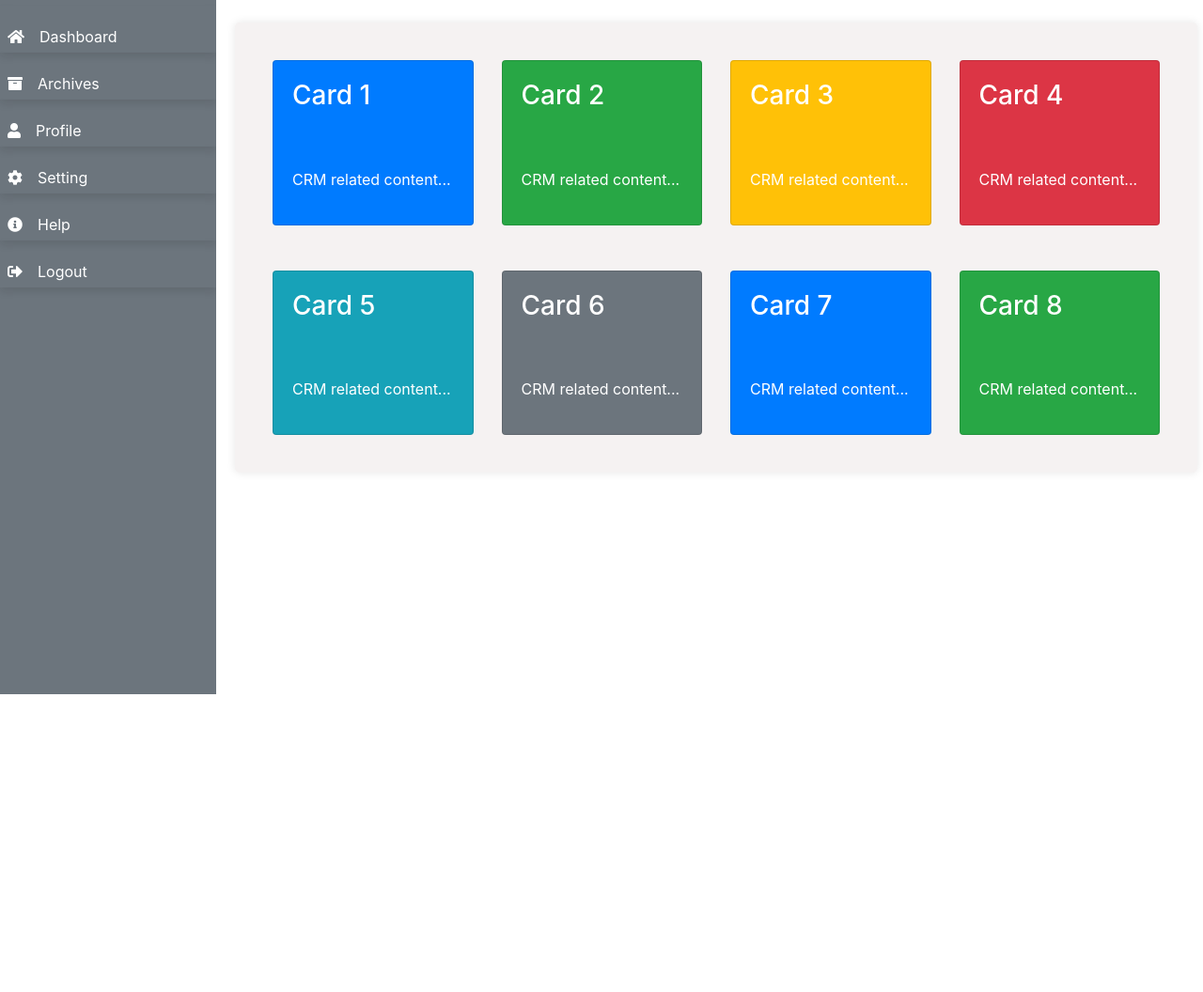
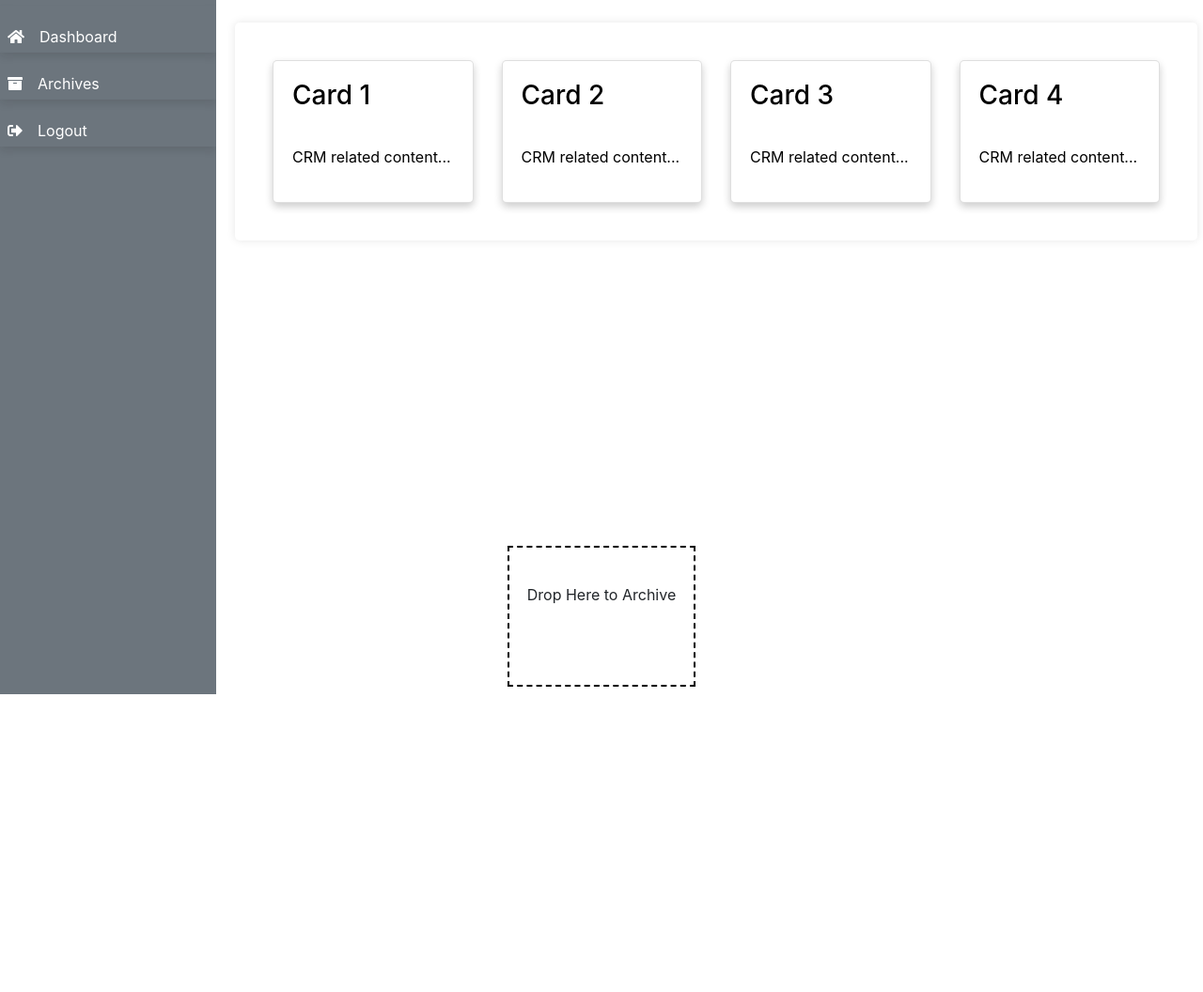
Before and after one commit to Amruthamca/CRM_project, a Django app: page /user_home in a window 1280 px wide. Shown: the part 60-1116 px from the top of the page at 94% size. Before the commit the page ends 799 px from the top, so only its background shows below. Run offline with Django 5.2, Linux system fonts and the light colour scheme.

Commit message:
second commit

```diff
--- a/crmapp/urls.py
+++ b/crmapp/urls.py
@@ -11,5 +11,5 @@ urlpatterns = [
     path('add_details',views.add_details,name='add_details'),
     path('adminlogin',views.adminlogin,name='adminlogin'),
     path('logout1',views.logout1,name='logout1'),
-    path('archive/', views.archive, name='archive'),
+
 ]
--- a/crmapp/views.py
+++ b/crmapp/views.py
@@ -2,7 +2,7 @@ from django.shortcuts import render,redirect
 from django.contrib import messages
 from django.contrib.auth.models import User,auth
 from django.contrib.auth import login,authenticate
-from crmapp.models import userdetails
+from crmapp.models import userdetails,CardModel
 
 # Create your views here.
 def home(request):
@@ -83,6 +83,3 @@ def logout1(request):
 
 def user_home(request):
     return render(request,'log.html')
-
-def archive(request):
-    return render(request, 'archive.html')
--- a/templates/log.html
+++ b/templates/log.html
@@ -23,7 +23,6 @@
                 overflow-y: auto;
                 padding-top: 10px;
                 z-index: 1000;
-
             }
             .navbar-light .navbar-nav .nav-link {
                 color: #040404;
@@ -38,11 +37,10 @@
             }
             .navbar-nav .nav-link {
                 padding-left: 10px;
-
             }
             .card-d {
                 margin-left: 250px;
-                background-color: #f5f2f2;
+                background-color: #ffffff;
                 padding: 40px;
                 border-radius: 5px;
                 box-shadow: 0 0 10px rgba(0, 0, 0, 0.1);
@@ -57,10 +55,39 @@
                 box-shadow: 0 5px 8px rgba(16, 16, 16, 0.1);
                 padding-bottom: 20px;
             }
+        }
 
+        .card {
+            color: black;
+            box-shadow: 0 4px 8px 0 rgba(0,0,0,0.2);
+            transition: 0.3s;
+            border-radius: 5px;
+        }
+
+        .card:hover {
+            box-shadow: 0 8px 16px 0 rgba(0,0,0,0.2);
+        }
+
+        .dustbin-container {
+            display: flex;
+            justify-content: center;
+            align-items: center;
+            height: 100vh;
+        }
+
+        .dustbin {
+            width: 200px;
+            height: 150px;
+            border: 2px dashed black;
+            text-align: center;
+            line-height: 100px;
+            cursor: pointer;
+        }
+
+        .dustbin:hover {
+            background-color: #f0f0f0;
         }
     </style>
-    {% load static %}
 </head>
 <body>
     <!-- Horizontal Navbar -->
@@ -80,135 +107,89 @@
             <li class="nav-item">
                 <a class="nav-link text-white" href="{% url 'user_home' %}"><i class="fas fa-home mr-3"></i>Dashboard</a>
             </li>
+            <li class="nav-item">
+                <a class="nav-link text-white" href=""><i class="fas fa-archive mr-3"></i>Archives</a>
+            </li>
 
-                <li class="nav-item">
-                    <a class="nav-link text-white" href="{% url 'archive' %}"><i class="fas fa-archive mr-3"></i>Archives</a>
-
-                </li>
-                <li class="nav-item">
-                    <a class="nav-link text-white" href=""><i class="fas fa-user mr-3"></i>Profile</a>
-
-                </li>
-                <li class="nav-item">
-                    <a class="nav-link text-white" href=""><i class="fas fa-cog mr-3"></i>Setting</a>
-                </li>
-                <li class="nav-item">
-                    <a class="nav-link text-white" href=""><i class="fas fa-info-circle mr-3"></i>Help</a>
-                </li>
             <li class="nav-item">
                 <a class="nav-link text-white" href="{% url 'logout1' %}"><i class="fas fa-sign-out-alt mr-3"></i>Logout</a>
             </li>
         </ul>
     </div>
     </nav><br>
-
-    <div class="container-fluid card-d" id="sourceCard">
+    <div class="container-fluid card-d" id="card">
         <div class="row">
-            <div class="col-md-3">
-                <div class="card bg-primary text-white" draggable="true" ondragend="addToArchive('Card 1')">
+            <!-- Card elements -->
+            <div class="col-md-3" draggable="true" id="card1" ondragstart="dragStart(event)">
+                <div class="card">
                     <div class="card-body">
-                        <h3 class="card-title">Card 1</h3><br><br>
+                        <h3 class="card-title">Card 1</h3><br>
                         <p>CRM related content...</p>
                     </div>
                 </div>
             </div>
-            <div class="col-md-3">
-                <div class="card bg-success text-white" draggable="true" ondragend="addToArchive('Card 2')">
+            <div class="col-md-3" draggable="true" id="card2" ondragstart="dragStart(event)">
+                <div class="card" >
                     <div class="card-body">
-
-                        <h3 class="card-title">Card 2</h3><br><br>
+                        <h3 class="card-title">Card 2</h3><br>
                         <p>CRM related content...</p>
                     </div>
                 </div>
             </div>
-            <div class="col-md-3">
-                <div class="card bg-warning text-white" draggable="true" ondragend="addToArchive('Card 3')">
+            <div class="col-md-3" draggable="true" id="card3" ondragstart="dragStart(event)">
+                <div class="card" >
                     <div class="card-body">
-                        <h3 class="card-title">Card 3</h3><br><br>
+                        <h3 class="card-title">Card 3</h3><br>
                         <p>CRM related content...</p>
                     </div>
                 </div>
             </div>
-            <div class="col-md-3">
-                <div class="card bg-danger text-white" draggable="true" ondragend="addToArchive('Card 4')">
+            <div class="col-md-3" draggable="true" id="card4" ondragstart="dragStart(event)">
+                <div class="card" >
                     <div class="card-body">
-
-                        <h3 class="card-title">Card 4</h6><br><br>
-                        <p>CRM related content...</p>
-                    </div>
-                </div>
-            </div>
-        </div>
-        <div class="row mt-5">
-            <div class="col-md-3">
-                <div class="card bg-info text-white" draggable="true" ondragend="addToArchive('Card 5')">
-                    <div class="card-body">
-
-                        <h3 class="card-title">Card 5</h3><br><br>
-                        <p>CRM related content...</p>
-                    </div>
-                </div>
-            </div>
-            <div class="col-md-3">
-                <div class="card bg-secondary text-white" draggable="true" ondragend="addToArchive('Card 6')">
-                    <div class="card-body">
-
-                        <h3 class="card-title">Card 6</h3><br><br>
-                        <p>CRM related content...</p>
-                    </div>
-                </div>
-            </div>
-            <div class="col-md-3">
-                <div class="card bg-primary text-white" draggable="true" ondragend="addToArchive('Card 7')">
-                    <div class="card-body">
-
-
-                        <h3 class="card-title">Card 7</h3><br><br>
-                        <p>CRM related content...</p>
-                    </div>
-                </div>
-            </div>
-            <div class="col-md-3">
-                <div class="card bg-success text-white" draggable="true" ondragend="addToArchive('Card 8')">
-                    <div class="card-body">
-
-                        <h3 class="card-title">Card 8</h3><br><br>
+                        <h3 class="card-title">Card 4</h6><br>
                         <p>CRM related content...</p>
                     </div>
                 </div>
             </div>
         </div>
     </div>
-
-
-    <div class="modal fade" id="archiveModal" tabindex="-1" role="dialog" aria-labelledby="archiveModalLabel" aria-hidden="true">
-        <div class="modal-dialog" role="document">
-            <div class="modal-content">
-                <div class="modal-header">
-                    <h5 class="modal-title" id="archiveModalLabel">Card Archived</h5>
-                    <button type="button" class="close" data-dismiss="modal" aria-label="Close">
-                        <span aria-hidden="true">&times;</span>
-                    </button>
-                </div>
-                <div class="modal-body">
-                    <p>The card has been added to the Archive list.</p>
-                </div>
-                <div class="modal-footer">
-                    <button type="button" class="btn btn-secondary" data-dismiss="modal" onclick="moveCard()" id="button">Add</button>
-                </div>
-            </div>
-        </div>
+    <!-- Dustbin container outside card container -->
+    <div class="dustbin-container">
+        <div class="dustbin" id="dustbin">Drop Here to Archive</div>
     </div>
 
     <script>
-        function addToArchive(cardName) {
-            $('#archiveModal').modal('show');
-            console.log(cardName + ' added to Archive list.');
+
+        const dustbin = document.getElementById('dustbin');
+
+        dustbin.addEventListener('dragover', dragOver);
+        dustbin.addEventListener('drop', drop);
+
+        function dragStart(event) {
+            console.log(event.target.id)
+            event.dataTransfer.setData('text/plain', event.target.id);
         }
-        function moveCard(){
-            var card = document.getElementById('sourceCard').innerHTML;
-            localStorage.setItem('cardData',card)
-            document.getElementById('sourceCard').innerHTML='';
+
+        function dragOver(event) {
+            event.preventDefault();
+        }
+
+        function drop(event) {
+            event.preventDefault();
+            const data = event.dataTransfer.getData('text/plain');
+            const draggableElement = document.getElementById(data);
+            // If dropped element is dragged into the dustbin, delete it
+            if (event.target.id === 'dustbin') {
+                draggableElement.parentNode.removeChild(draggableElement);
+                alert('Deleted!');
+                // Save the content of the deleted card to local storage
+                let archivedCards = JSON.parse(localStorage.getItem('archivedCards')) || [];
+                archivedCards.push({ content: draggableElement.innerHTML });
+                localStorage.setItem('archivedCards', JSON.stringify(archivedCards));
+                // Redirect to archive page
+
+            }
         }
     </script>
 </body>
--- a/templates/login.html
+++ b/templates/login.html
@@ -2,7 +2,7 @@
 {% block content %}
 
 {% load static %}
-<div class="container mt-5">
+<div class="container mt-2">
     <div class="row justify-content-center">
         <div class="col-md-5">
             {% if messages %}
```
Also changed, not shown: crmapp/models.py (+7 -0 lines), templates/archive.html (+22 -13 lines), templates/home.html (+97 -55 lines), crmapp/migrations/0002_cardmodel.py (added). Lines whose indentation alone changed are shown as unchanged.
